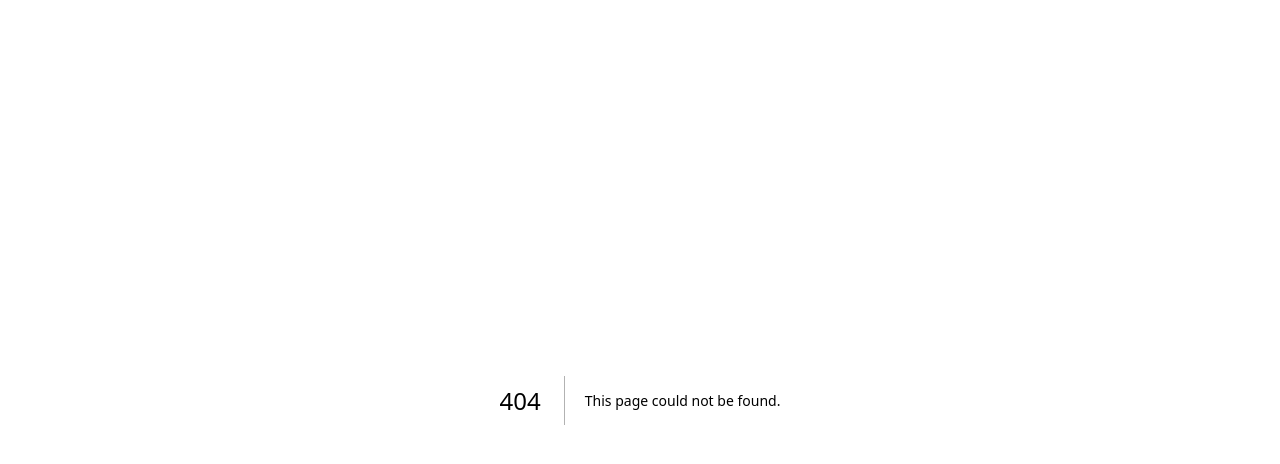
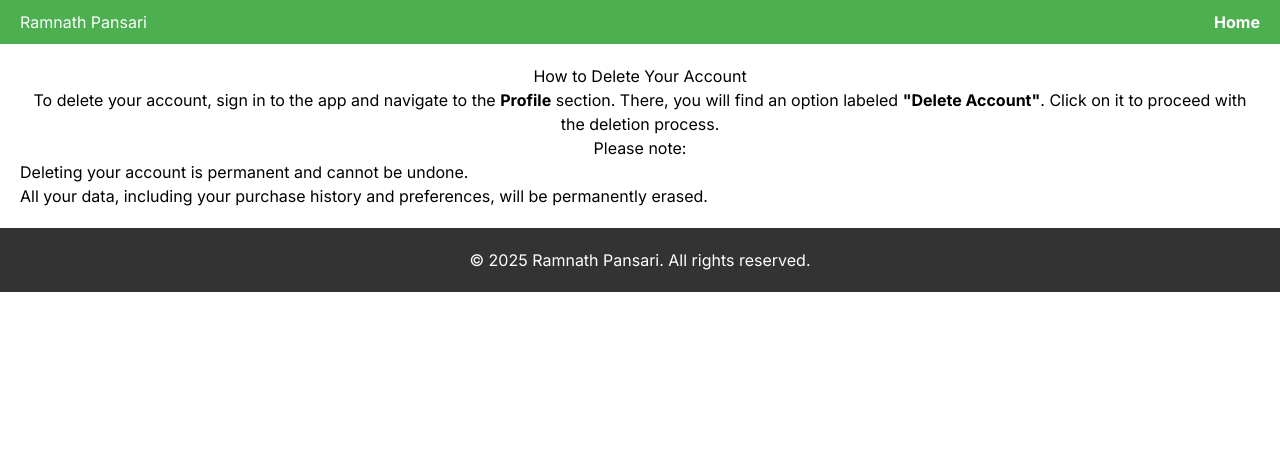
Before and after one commit to shivam9aug1996/ramnath-pansari-nextjs, a Next.js app: page /deleteAccount in a window 1280 px wide. Before the commit this address had no page. Shown: the top 464 px of the page. Built offline with nearby package versions, Linux system fonts and the light colour scheme.

Commit message:
used ayns lock in cart PUT

```diff
--- /dev/null
+++ b/src/app/components/Footer.tsx
@@ -0,0 +1,24 @@
+import React from "react";
+
+const Footer = () => {
+  return (
+    <footer style={styles.footer}>
+      <p style={styles.text}>© 2025 Ramnath Pansari. All rights reserved.</p>
+    </footer>
+  );
+};
+
+const styles = {
+  footer: {
+    textAlign: "center",
+    padding: "20px",
+    backgroundColor: "#333",
+    color: "#fff",
+    marginTop: "auto",
+  },
+  text: {
+    margin: 0,
+  },
+};
+
+export default Footer;
--- /dev/null
+++ b/src/app/components/Header.tsx
@@ -0,0 +1,39 @@
+import React from "react";
+
+const Header = () => {
+  return (
+    <header style={styles.header}>
+      <h1 style={styles.title}>Ramnath Pansari</h1>
+      <nav style={styles.nav}>
+        <a href="/" style={styles.link}>
+          Home
+        </a>
+      </nav>
+    </header>
+  );
+};
+
+const styles = {
+  header: {
+    display: "flex",
+    justifyContent: "space-between",
+    alignItems: "center",
+    padding: "10px 20px",
+    backgroundColor: "#4CAF50",
+    color: "#fff",
+  },
+  title: {
+    margin: 0,
+  },
+  nav: {
+    display: "flex",
+    gap: "15px",
+  },
+  link: {
+    color: "#fff",
+    textDecoration: "none",
+    fontWeight: "bold",
+  },
+};
+
+export default Header;
--- /dev/null
+++ b/src/app/deleteAccount/page.tsx
@@ -0,0 +1,27 @@
+import React from "react";
+
+const DeleteAccountInstructions = () => {
+  return (
+    <div style={{ padding: "20px", textAlign: "center" }}>
+      <h2>How to Delete Your Account</h2>
+      <p>
+        To delete your account, sign in to the app and navigate to the{" "}
+        <strong>Profile</strong> section. There, you will find an option labeled{" "}
+        <strong>"Delete Account"</strong>. Click on it to proceed with the
+        deletion process.
+      </p>
+      <div>
+        <p>Please note:</p>
+        <ul style={{ textAlign: "left" }}>
+          <li>Deleting your account is permanent and cannot be undone.</li>
+          <li>
+            All your data, including your purchase history and preferences, will
+            be permanently erased.
+          </li>
+        </ul>
+      </div>
+    </div>
+  );
+};
+
+export default DeleteAccountInstructions;
--- a/src/app/layout.tsx
+++ b/src/app/layout.tsx
@@ -1,5 +1,7 @@
 import type { Metadata } from "next";
 import { Inter } from "next/font/google";
+import Footer from "./components/Footer";
+import Header from "./components/Header";
 import "./globals.css";
 
 const inter = Inter({ subsets: ["latin"] });
@@ -16,7 +18,11 @@ export default function RootLayout({
 }>) {
   return (
     <html lang="en">
-      <body className={inter.className}>{children}</body>
+      <body className={inter.className}>
+        <Header />
+        {children}
+        <Footer />
+      </body>
     </html>
   );
 }
```
